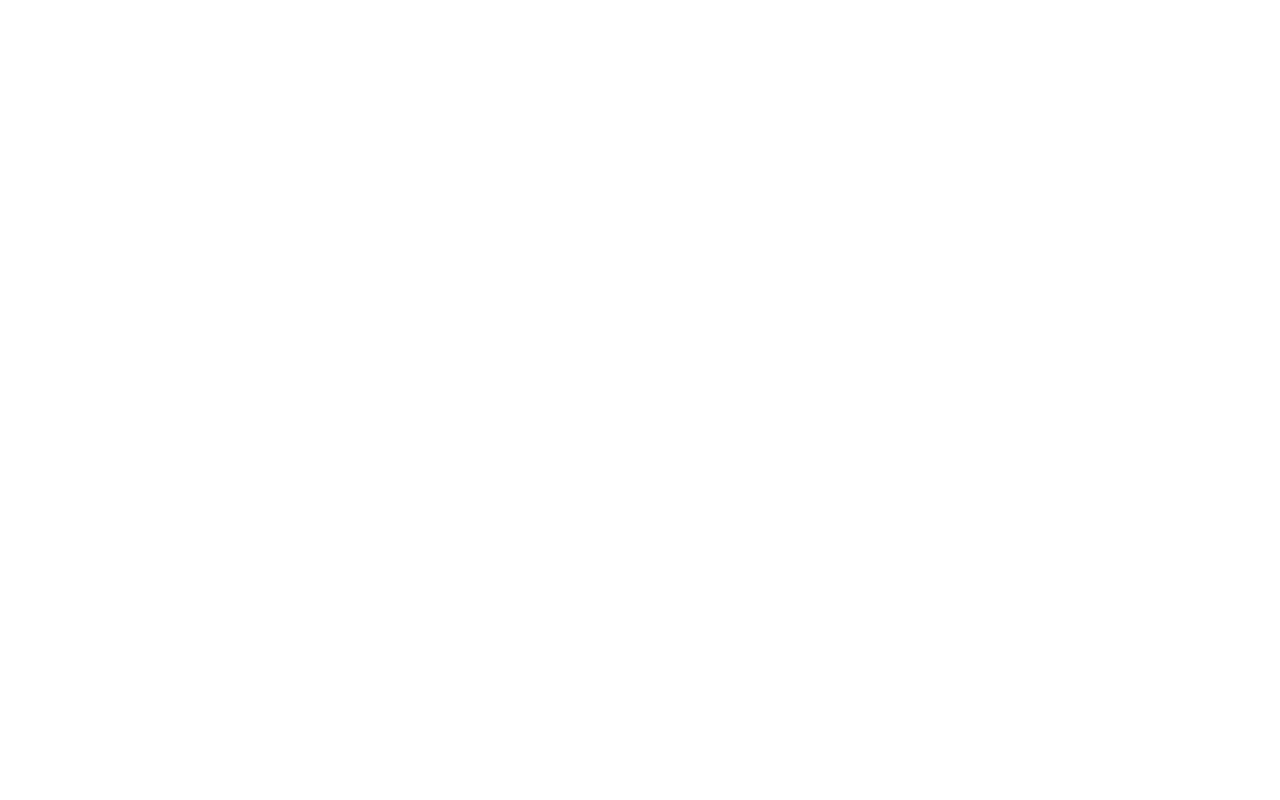
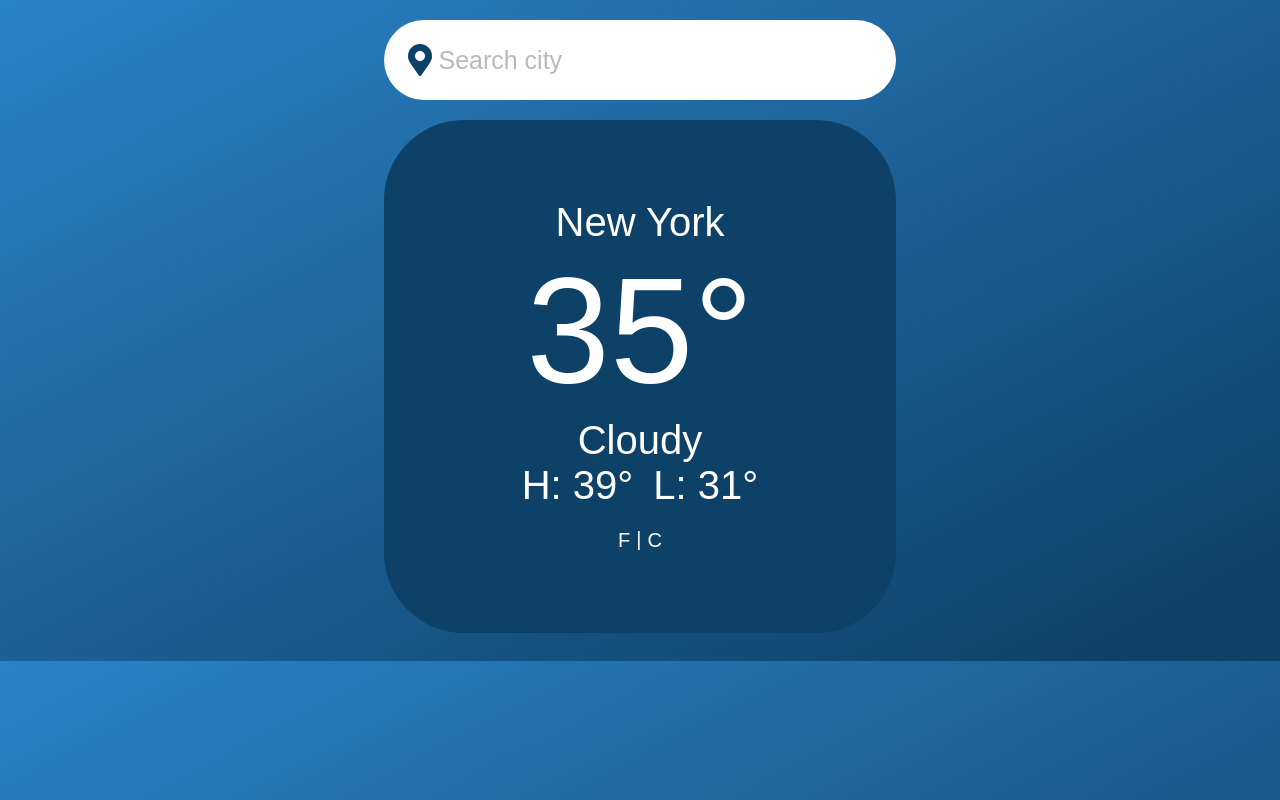
Before and after one commit to kwen0/weather-app, a website: page index.html in a window 1280 px wide. Drawn offline with Linux system fonts and the light colour scheme.

Commit message:
created html and added style

```diff
--- a/index.html
+++ b/index.html
@@ -1,13 +1,43 @@
 <!DOCTYPE html>
 <html lang="en">
+
 <head>
     <meta charset="UTF-8">
     <meta http-equiv="X-UA-Compatible" content="IE=edge">
     <meta name="viewport" content="width=device-width, initial-scale=1.0">
     <title>Weather</title>
+    <link rel="stylesheet" href="https://use.fontawesome.com/releases/v5.8.1/css/all.css"
+        integrity="sha384-50oBUHEmvpQ+1lW4y57PTFmhCaXp0ML5d60M1M7uH2+nqUivzIebhndOJK28anvf" crossorigin="anonymous">
+    <link rel="stylesheet" href="style.css">
     <script src="script.js" defer></script>
 </head>
+
 <body>
+    <div id="container">
+        <div id="searchbar">
+            <form>
+                <i class="fas fa-map-marker-alt fa-2x"></i>
+                <input type="text" id="location" placeholder="Search city">
+            </form>
+        </div>
+        <div id="card">
+            <div id="data">
+                <div id="cityname">New York</div>
+                <div id="currenttemp">35°</div>
+                <div id="icon"></div>
+                <div id="condition">Cloudy</div>
+                <div class="highandlow">
+                    <div id="high">H: 39°</div>
+                    <div id="low">L: 31°</div>
+                </div>
+            </div>
+            <div class="unit">
+                <button id="F">F</button>
+                <div>|</div>
+                <button id="C">C</button>
+            </div>
+        </div>
+    </div>
+</body>
 
-</body>
 </html>
--- a/script.js
+++ b/script.js
@@ -0,0 +1,18 @@
+const location = document.querySelector('#location')
+const cityname = document.querySelector('#cityname')
+const currenttemp = document.querySelector('#currenttemp')
+const icon = document.querySelector('#icon')
+const condition = document.querySelector('#condition')
+const high = document.querySelector('#high')
+const low = document.querySelector('#low')
+
+
+async function getData(location, unit) {
+    try {
+        let response = await fetch(`https://api.openweathermap.org/data/2.5/weather?q=${location}&units=${unit}&APPID=10f76607761969e3dd7bf41fb74404f6`)
+        let data = await response.json()
+        console.log(data)
+    } catch //throw error
+}
+
+getData("brooklyn", "imperial")
--- a/style.css
+++ b/style.css
@@ -0,0 +1,82 @@
+body {
+    margin-top: 20px;
+    border: 0;
+    height: 100%;
+    display: flex;
+    flex-direction: column;
+    justify-content: flex-start;
+    align-items: center;
+    background: linear-gradient(to top left, rgb(14, 65, 104) 7%, rgb(42, 131, 199) 100%);
+    font-family: Arial, Helvetica, sans-serif;
+}
+
+#searchbar {
+    background-color: white;
+    padding: 1.5em;
+    border-radius: 5em;
+}
+
+#container {
+    width: 40vw;
+}
+
+#card {
+    margin: 20px 0;
+    border-radius: 2em;
+    padding: 2em;
+    background: rgb(14, 65, 104);
+    font-size: 40px;
+    color: white;
+}
+
+#data {
+    display: flex;
+    flex-direction: column;
+    justify-content: center;
+    align-items: center;
+}
+
+#currenttemp {
+    font-size: 150px;
+}
+
+.highandlow {
+    display: flex;
+    gap: 20px;
+}
+
+input {
+    vertical-align: middle;
+    margin: none;
+    background: transparent;
+    border: none;
+    opacity: 0.5;
+}
+
+input:hover {
+    opacity: 1;
+}
+
+input, input::placeholder {
+    font-size: 25px;
+    font-family: Arial, Helvetica, sans-serif;
+}
+
+i {
+    vertical-align: middle;
+    color: rgb(14, 65, 104);
+}
+
+.unit {
+    display: flex;
+    justify-content: center;
+    margin-top: 20px;
+    font-size: 20px;
+}
+
+button {
+    background: transparent;
+    border: none;
+    color: white;
+    font-size: 20px;
+}
```
